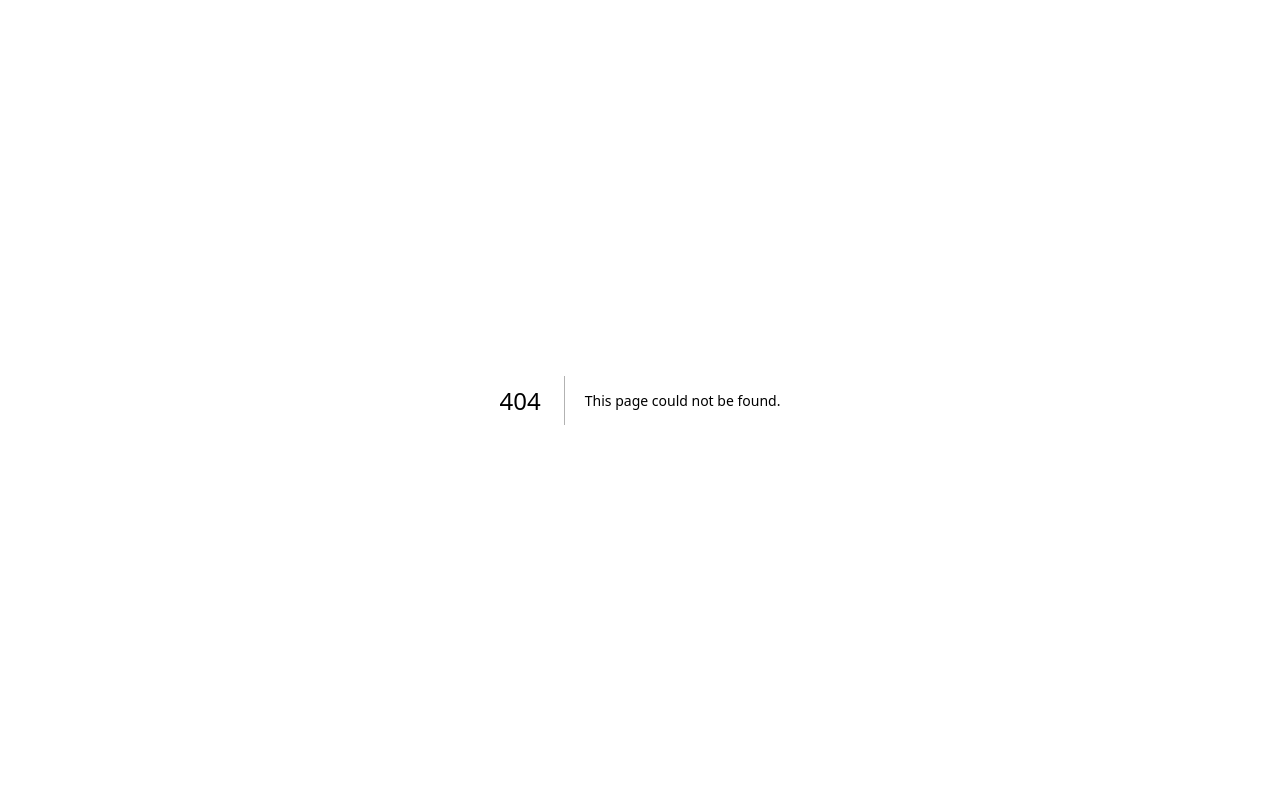
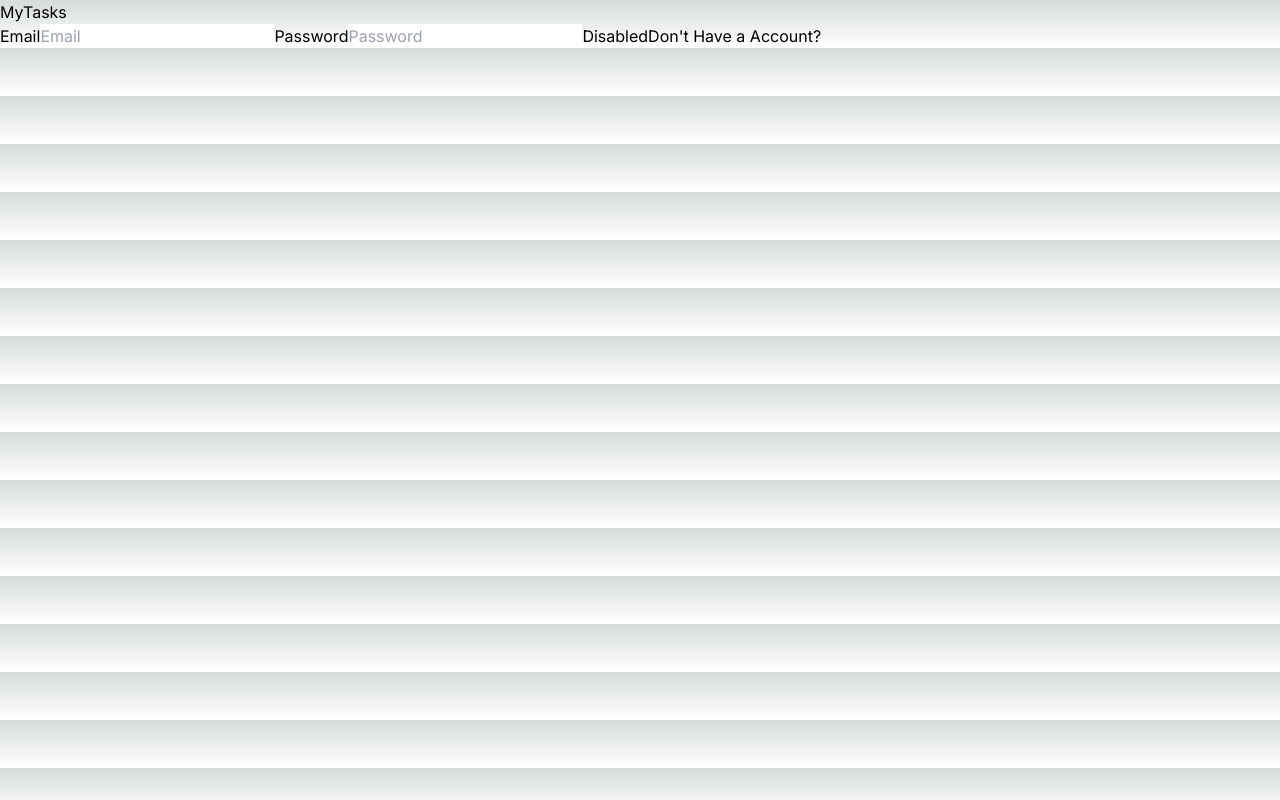
Before and after one commit to definitelynotchirag/My-Tasks, a Next.js app: page /login in a window 1280 px wide. Before the commit this address had no page. Built offline with nearby package versions, Linux system fonts and the light colour scheme.

Commit message:
first commit

```diff
--- /dev/null
+++ b/src/app/api/users/login/route.ts
@@ -0,0 +1,62 @@
+import { connect } from "@/dbConfig/dbConfig";
+import React from "react";
+import { NextRequest, NextResponse } from "next/server";
+import User from "@/models/userModel";
+import bcryptjs from "bcryptjs";
+import jwt from "jsonwebtoken";
+
+connect();
+
+export async function POST(request: NextRequest) {
+  try {
+    const reqBody = await request.json();
+    const { email, password } = reqBody;
+    console.log(reqBody)
+
+    const user = await User.findOne({
+      email: email
+    });
+
+    if (!user) {
+      return NextResponse.json(
+        {
+          error: "User Does Not Exist",
+        },
+        { status: 500 }
+      );
+    }
+
+    const iscorrect = await bcryptjs.compare(password, user.password);
+    if (!iscorrect) {
+      return NextResponse.json({ error: "Invalid Password" }, { status: 400 });
+    }
+
+    const tokendata = {
+      id: user._id,
+      email: user.email,
+      username: user.username,
+    };
+
+    const token = jwt.sign(tokendata, process.env.TOKEN_SECRET!, {
+      expiresIn: "1d",
+    });
+    const response = NextResponse.json(
+      { message: "Login Successful" , token},
+      { status: 200 }
+    );
+
+    response.cookies.set("token", token, {
+      httpOnly: true,
+    });
+
+    return response;
+
+  } catch (error: any) {
+    return NextResponse.json(
+      {
+        error: error.message,
+      },
+      { status: 500 }
+    );
+  }
+}
--- /dev/null
+++ b/src/app/api/users/signup/route.ts
@@ -0,0 +1,53 @@
+import { connect } from "@/dbConfig/dbConfig";
+import User from "@/models/userModel";
+import { NextRequest, NextFetchEvent, NextResponse } from "next/server";
+import bcryptjs from "bcryptjs";
+
+connect();
+
+export async function POST(request: NextRequest) {
+  try {
+    const reqBody = await request.json();
+    const { username, email, password } = reqBody;
+
+    console.log(reqBody);
+
+    const user = await User.findOne({ email: email });
+
+    if (user) {
+      return NextResponse.json(
+        {
+          error: "User Already Exists",
+        },
+        { status: 400 }
+      );
+    }
+
+    const salt = await bcryptjs.genSalt(10);
+    const hashedPassword = await bcryptjs.hash(password, salt);
+
+    const newUser = new User({
+      username: username,
+      email: email,
+      password: hashedPassword,
+    });
+
+    const savedUser = await newUser.save();
+
+    console.log(savedUser);
+
+    return NextResponse.json(
+      {
+        message: "User Created Successfully",
+      },
+      { status: 201 }
+    );
+  } catch (error: any) {
+    return NextResponse.json(
+      {
+        error: error.message,
+      },
+      { status: 500 }
+    );
+  }
+}
--- a/src/app/layout.tsx
+++ b/src/app/layout.tsx
@@ -5,8 +5,8 @@ import "./globals.css";
 const inter = Inter({ subsets: ["latin"] });
 
 export const metadata: Metadata = {
-  title: "Create Next App",
-  description: "Generated by create next app",
+  title: "MyTasks",
+  description: "Manage Tasks",
 };
 
 export default function RootLayout({
--- /dev/null
+++ b/src/app/login/page.tsx
@@ -0,0 +1,59 @@
+"use client";
+import axios from "axios";
+import Link from "next/link";
+import { useRouter } from "next/navigation";
+import React, { useEffect, useState } from "react";
+import toast from "react-hot-toast";
+
+const LoginPage = () => {
+  const router = useRouter();
+  const [user, setUser] = useState({
+    email: "",
+    password: "",
+  });
+  const [buttondisabled, setbuttondisabled] = useState(true);
+
+  const onLogin = async () => {
+    try {
+      const response = await axios.post("/api/users/login", user);
+      console.log(response.data);
+      router.push("/");
+    } catch (error: any) {
+      toast.error("Error:", error.message);
+    }
+  };
+  useEffect(() => {
+    if (user.email.length > 0 && user.password.length > 5) {
+      setbuttondisabled(false);
+    } else {
+      setbuttondisabled(true);
+    }
+  }, [user]);
+
+  return (
+    <div>
+      <h1>MyTasks</h1>
+      <label>Email</label>
+      <input
+        id="email"
+        type="email"
+        value={user.email}
+        placeholder="Email"
+        onChange={(e) => setUser({ ...user, email: e.target.value })}
+      />
+      <label>Password</label>
+      <input
+        id="password"
+        type="password"
+        value={user.password}
+        placeholder="Password"
+        onChange={(e) => setUser({ ...user, password: e.target.value })}
+      />
+
+      <button onClick={onLogin}>{buttondisabled ? "Disabled" : "Login"}</button>
+      <Link href="/signup">Don't Have a Account?</Link>
+    </div>
+  );
+};
+
+export default LoginPage;
--- /dev/null
+++ b/src/app/signup/page.tsx
@@ -0,0 +1,72 @@
+"use client"
+import { useState, useEffect } from "react";
+import axios from 'axios';
+import { useRouter } from "next/navigation";
+import toast from 'react-hot-toast';
+import Link from "next/link";
+
+
+export default function SignUpPage(){
+    const router = useRouter();
+    const [user,setUser] = useState({
+        email: "",
+        username: "",
+        password:"",
+        tasklist:[]
+    })
+    const [buttondisabled, setbuttondisabled] = useState(true);
+
+    const OnSignUp = async () => {
+        try {
+            const response = await axios.post('/api/users/signup',user);
+            router.push('/login');
+        } catch (error:any) {
+            toast.error(error.message);
+        }
+    }
+
+    useEffect(()=>{
+        if(user.username.length > 0 && user.password.length > 5 && user.email.length > 0){
+            setbuttondisabled(false);
+        }else{
+            setbuttondisabled(true);
+        }
+    },[user])
+
+    return(
+        <div>
+            <h1>MyTasks</h1>
+            <h1>SignUp</h1>
+            <label>Email</label>
+            <input
+            id = 'email'
+            type="email"
+            value = {user.email}
+            onChange={(e) => setUser({...user, email:e.target.value})}
+            placeholder="Email"
+            />
+            <br/>
+            <label>Username</label>
+            <input
+            id = 'username'
+            type="text"
+            value= {user.username}
+            onChange={(e) => setUser({...user, username:e.target.value})}
+            placeholder="Username"
+            />
+            <br/>
+            <label>Password</label>
+            <input
+            id = 'password'
+            type="password"
+            value = {user.password}
+            onChange={(e) => setUser({...user, password:e.target.value})}
+            placeholder="Password"
+            />
+            <br/>
+            <button onClick={OnSignUp}>{buttondisabled ? "Disabled" : "Signup"}</button>
+            <br/>
+            <Link href={'/login'}>Already Have An Account?</Link>
+        </div>
+    )
+}
--- /dev/null
+++ b/src/dbConfig/dbConfig.ts
@@ -0,0 +1,20 @@
+import mongoose from "mongoose";
+
+export async function connect(){
+    try {
+        mongoose.connect(process.env.MONGO_URI!);
+        console.log("DataBase is Connected");
+        const connection = mongoose.connection;
+        connection.on('connected', () => {
+            console.log("Mongoose is Connected");
+        })
+
+        connection.on('error', (err) => {
+            console.log('MongoDb connection Error:' +err);
+            process.exit();
+        })
+    } catch (error) {
+        console.log("Error");
+        console.log(error);
+    }
+}
--- /dev/null
+++ b/src/models/userModel.ts
@@ -0,0 +1,40 @@
+import mongoose from 'mongoose';
+
+const taskSchema = new mongoose.Schema({
+    tasks :{
+        type: String,
+        required: true,
+    },
+    desc : {
+        type: String,
+        required :false
+    }
+})
+const userSchema = new mongoose.Schema({
+    username: {
+        type:String,
+        required : true,
+        unique: true,
+    },
+    email :{
+        type:String,
+        required: true,
+        unique:true,
+    },
+    password:{
+        type:String,
+        required:true,
+        unique:true
+    },
+    tasklist:[taskSchema]
+})
+
+let User = mongoose.Model;
+if(mongoose.modelNames().includes('users')){
+    User = mongoose.model('users');
+}
+else{
+    User = mongoose.model('users', userSchema);
+}
+
+export default User;
```
Also changed, not shown: package.json (+11 -4 lines), src/middleware.ts (added, +23 -0 lines), 1 other file (tests, documents, lock files or other folders).
